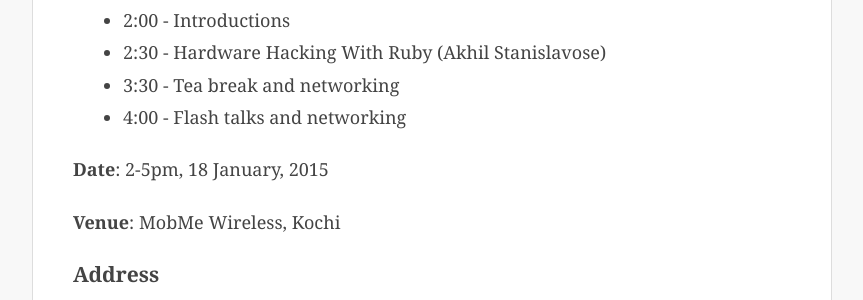
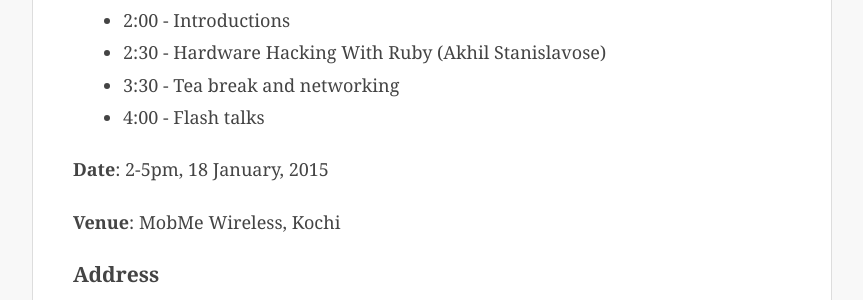
Before and after one commit to krug/krug.github.io, a Jekyll site: the page built from _posts/2015-01-18-jan-2015-kochi-meetup.md, in a window 1280 px wide. Shown: the part 280-580 px from the top of the page, without its empty margins (208-1071 px from the left). Built offline with Jekyll 4.4.1, drawn with Linux system fonts in a browser that asks for light colours.

Commit message:
Update 2015-01-18-jan-2015-kochi-meetup.md

```diff
--- a/_posts/2015-01-18-jan-2015-kochi-meetup.md
+++ b/_posts/2015-01-18-jan-2015-kochi-meetup.md
@@ -12,7 +12,7 @@ categories: meetups
 * 2:00 - Introductions
 * 2:30 - Hardware Hacking With Ruby (Akhil Stanislavose)
 * 3:30 - Tea break and networking
-* 4:00 - Flash talks and networking
+* 4:00 - Flash talks
 
 **Date**: 2-5pm, 18 January, 2015
 
```
